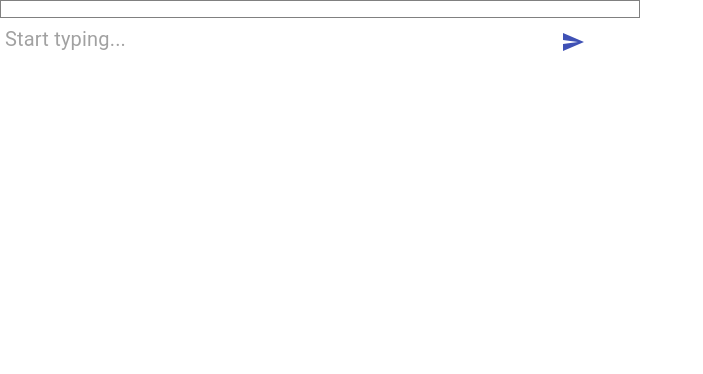
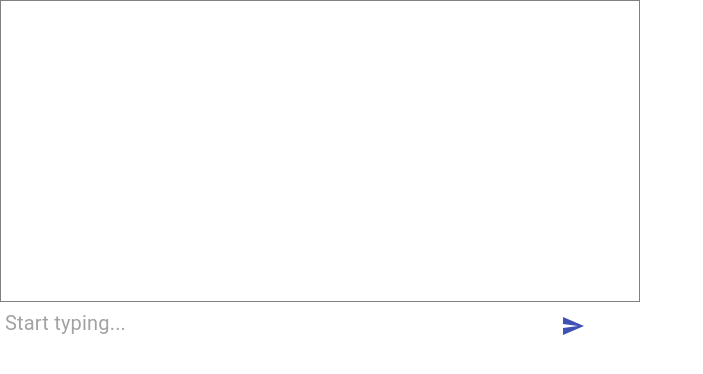
Before and after one commit to JimmyNair/game-ui, a React (Create React App) app: page /main in a window 1280 px wide. Shown: the top 374 px of the page, without its empty margins (0-703 px from the left). Built offline with nearby package versions, Linux system fonts and the light colour scheme.

Commit message:
add container to ChatWindow

```diff
--- a/src/components/message/ChatWindow.tsx
+++ b/src/components/message/ChatWindow.tsx
@@ -2,7 +2,8 @@ import { makeStyles } from "@material-ui/styles"
 
 const useStyles = makeStyles( () => ({
     window: {
-
+        height: "80%",
+        minHeight: "300px",
         border: "1px solid grey"
     }
 }))
```
